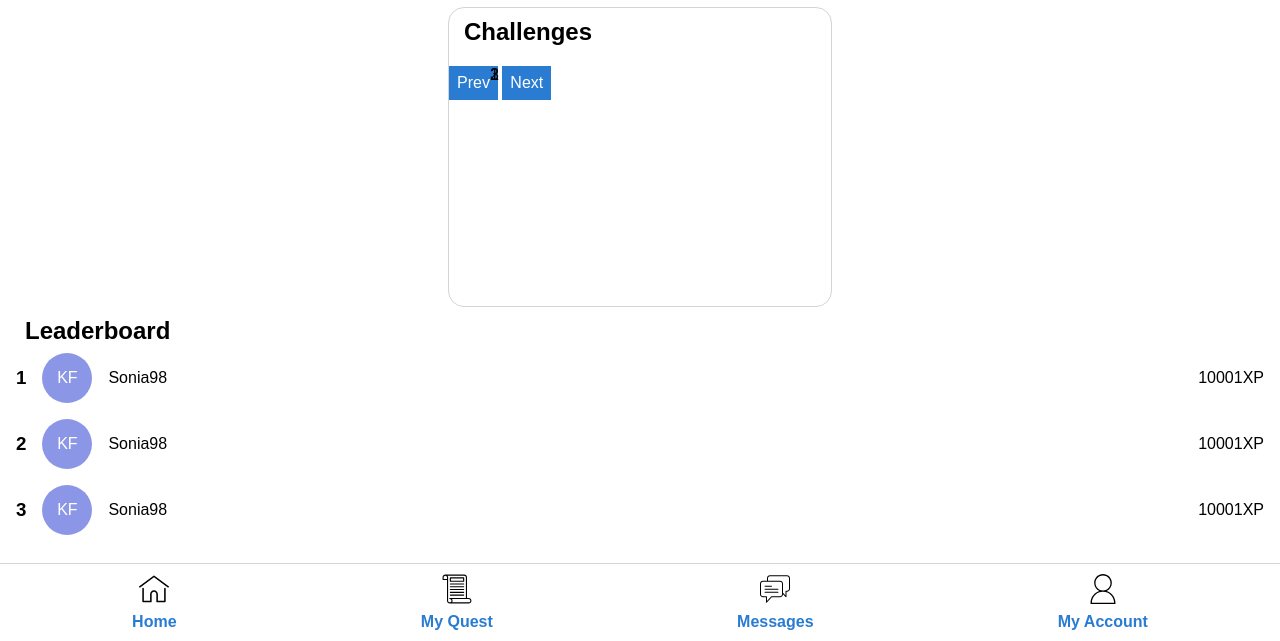
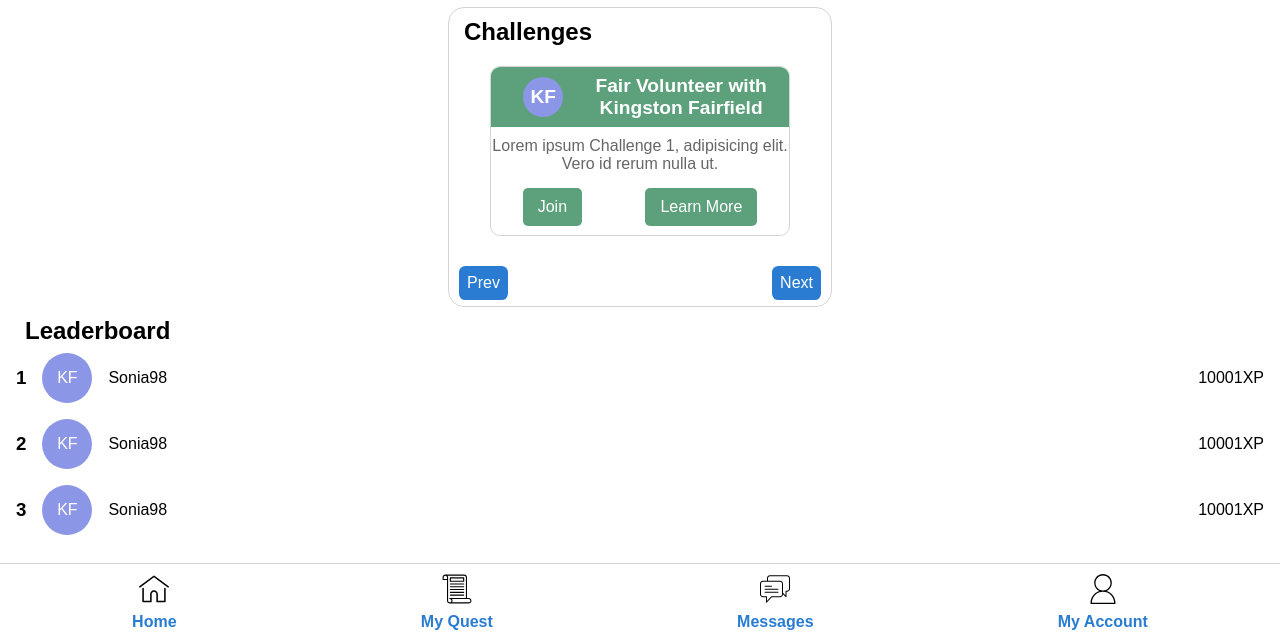
Before and after one commit to DavidAdam1323/Unity-Quest-HuddleHive, a plain HTML site: page index.html in a window 1280 px wide. Shown: the part 203-844 px from the top of the page. Drawn offline with Linux system fonts and the light colour scheme.

Commit message:
Add styles to Challenge carousel section.

```diff
--- a/index.html
+++ b/index.html
@@ -19,12 +19,59 @@
         <h2 class="challenges-title">Challenges</h2>
         <div class="slider-container">
           <div id="slider">
-            <div class="slide">1</div>
-            <div class="slide">2</div>
-            <div class="slide">3</div>
+            <div class="slide">
+              <div class="card">
+                <div class="card-title">
+                  <h4>KF</h4>
+                  <p>Fair Volunteer with<br />Kingston Fairfield</p>
+                </div>
+                <p class="card-text">
+                  Lorem ipsum Challenge 1, adipisicing elit. Vero
+                  id rerum nulla ut.
+                </p>
+                <div class="card-button-container">
+                  <button class="card-button">Join</button>
+                  <button class="card-button">Learn More</button>
+                </div>
+              </div>
+            </div>
+            <div class="slide">
+              <div class="card">
+                <div class="card-title">
+                  <h4>KF</h4>
+                  <p>Fair Volunteer with<br />Kingston Fairfield</p>
+                </div>
+                <p class="card-text">
+                  Challenge 2 ipsum dolor sit, amet consectetur adipisicing elit. Vero
+                  id.
+                </p>
+                <div class="card-button-container">
+                  <button class="card-button">Join</button>
+                  <button class="card-button">Learn More</button>
+                </div>
+              </div>
+            </div>
+            <div class="slide">
+              <div class="card">
+                <div class="card-title">
+                  <h4>KF</h4>
+                  <p>Fair Volunteer with<br />Kingston Fairfield</p>
+                </div>
+                <p class="card-text">
+                  Challenge 3 sit, amet consectetur adipisicing elit. Vero
+                  id rerum nulla ut.
+                </p>
+                <div class="card-button-container">
+                  <button class="card-button">Join</button>
+                  <button class="card-button">Learn More</button>
+                </div>
+              </div>
+            </div>
           </div>
-          <button class="prev">Prev</button>
-          <button class="next">Next</button>
+          <div class="btn-container">
+            <button class="prev">Prev</button>
+            <button class="next">Next</button>
+          </div>
         </div>
       </div>
     </div>
@@ -62,27 +109,27 @@
             <p>10001XP</p>
           </div>
         </li>
-
       </ul>
-
     </div>
 
     <div class="nav-bar">
       <ul class="nav-links">
         <li>
-          <img class="icon" src="assets/icon-home.svg" alt="Home Icon">
+          <img class="icon" src="assets/icon-home.svg" alt="Home Icon" />
           <a href="home">Home</a>
         </li>
         <li>
-          <img class="icon" src="assets/icon-quest1.svg" alt="Quest Icon">
-          <a href="quest">My Quest</a></li>
+          <img class="icon" src="assets/icon-quest1.svg" alt="Quest Icon" />
+          <a href="quest">My Quest</a>
+        </li>
         <li>
-          <img class="icon" src="assets/icon-message3.svg" alt="Message Icon">
+          <img class="icon" src="assets/icon-message3.svg" alt="Message Icon" />
           <a href="messages">Messages</a>
         </li>
         <li>
-          <img class="icon" src="assets/icon-account1.svg" alt="Account Icon">
-          <a href="account">My Account</a></li>
+          <img class="icon" src="assets/icon-account1.svg" alt="Account Icon" />
+          <a href="account">My Account</a>
+        </li>
       </ul>
     </div>
     <script src="scripts.js"></script>
--- a/scripts.js
+++ b/scripts.js
@@ -1,30 +1,22 @@
+document.addEventListener('DOMContentLoaded', function () {
   const slides = document.querySelectorAll('.slide');
   let index = 0;
 
-function prevSlide(){
+  // Set the initial active slide
+  slides[index].classList.add('active');
+
+  function prevSlide() {
     slides[index].classList.remove('active');
-    index--;
-
-    if(index < 0)
-        index = slides.length -1;
-
+    index = (index - 1 + slides.length) % slides.length;
     slides[index].classList.add('active');
   }
 
-document.querySelector('.prev').addEventListener('click', e => {
-    prevSlide();
-});
-
-function nextSlide(){
+  function nextSlide() {
     slides[index].classList.remove('active');
-    index++;
-
-    if(index > slides.length -1)
-        index = 0;
-
+    index = (index + 1) % slides.length;
     slides[index].classList.add('active');
   }
 
-document.querySelector('.next').addEventListener('click', e => {
-    nextSlide();
+  document.querySelector('.prev').addEventListener('click', prevSlide);
+  document.querySelector('.next').addEventListener('click', nextSlide);
 });
--- a/styles.css
+++ b/styles.css
@@ -21,7 +21,7 @@ body {
   justify-content: center;
   align-items: center;
   position: relative;
-  background: #7fdca9;
+  background: #5ca17b;
   width: 379px;
   height: 200px;
   border-radius: 0 0 50% 50%;
@@ -142,6 +142,8 @@ a {
   position: relative;
   width: 100%;
   max-width: 300px;
+  height: 170px;
+  overflow: hidden;
   margin: 20px auto;
 }
 
@@ -150,9 +152,82 @@ a {
   width: 100%;
   left: 0;
   top: 0;
-  animation-name: fading;
-  animation-duration: 1.5s;
-  animation-iteration-count: infinite;
+  opacity: 0;
+  transition: opacity 0.5s ease-in-out;
+}
+
+.slide.active {
+  opacity: 1;
+  position: relative;
+}
+
+
+/* Card styles */
+.card {
+  background: #fff;
+  border-radius: 10px;
+  text-align: center;
+  width: 100%;
+  height: 170px;
+  border: solid .1rem #d4d4d4;
+  max-width: 370px;
+}
+
+/* Card content */
+.card-title {
+  display: flex;
+  justify-content: space-evenly;
+  background: #5ca17b;
+  font-size: 1.2rem;
+  color: white;
+  margin-bottom: 10px;
+  border-radius: 9px 9px 0 0;
+}
+
+.card-title h4 {
+  display: flex;
+  justify-content: center;
+  align-items: center;
+  margin: 10px;
+  background: #8c96e6;
+  border-radius: 50%;
+  width: 40px;
+  height: 40px;
+}
+
+.card-title p {
+  display: flex;
+  justify-content: center;
+  align-items: center;
+  font-weight: 600;
+}
+
+.card-text {
+  font-size: 1rem;
+  color: #666;
+  margin-bottom: 15px;
+}
+
+.btn-container {
+  display: flex;
+  justify-content: space-between;
+  padding: 10px 10px;
+}
+
+/* Card button */
+.card-button-container {
+  display: flex;
+  justify-content: space-around;
+}
+
+.card-button {
+  padding: 10px 15px;
+  font-size: 1rem;
+  color: white;
+  background-color: #5ca17b;
+  border: none;
+  border-radius: 5px;
+  cursor: pointer;
 }
 
 @keyframes fading {
@@ -169,11 +244,11 @@ a {
 
 button.prev,
 button.next {
+  border-radius: .4rem;
   background-color: #297cd2;
   color: white;
   border: none;
   padding: 8px;
-  cursor: pointer;
   font-size: 1rem;
 }
 
```
Lines whose indentation alone changed are shown as unchanged.
